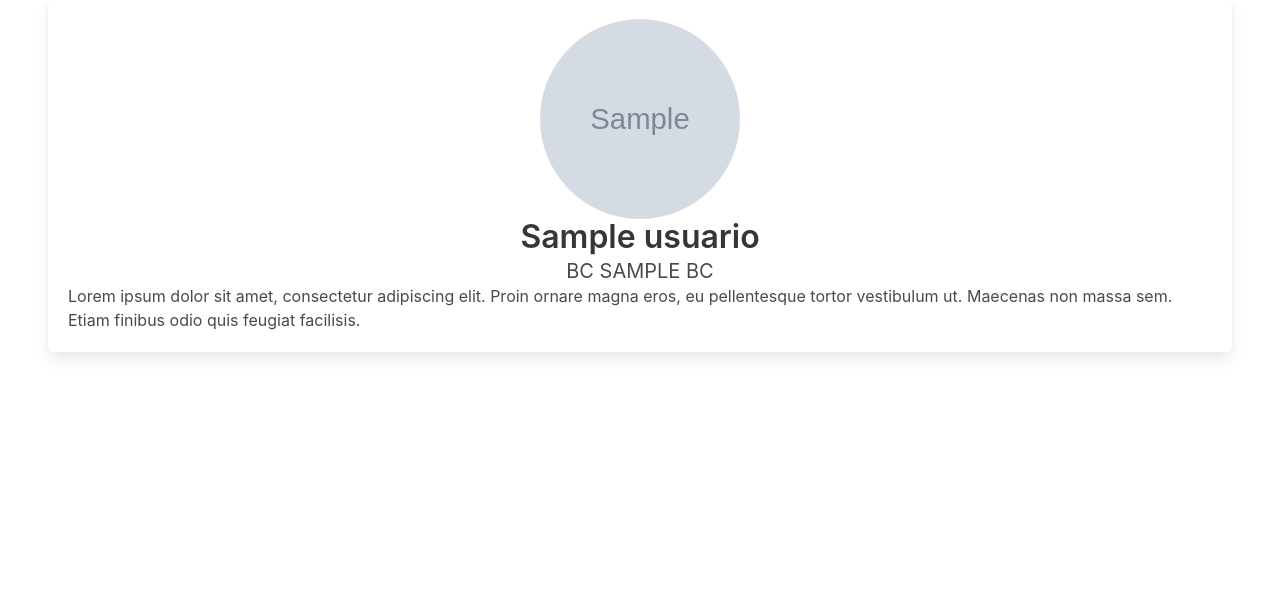
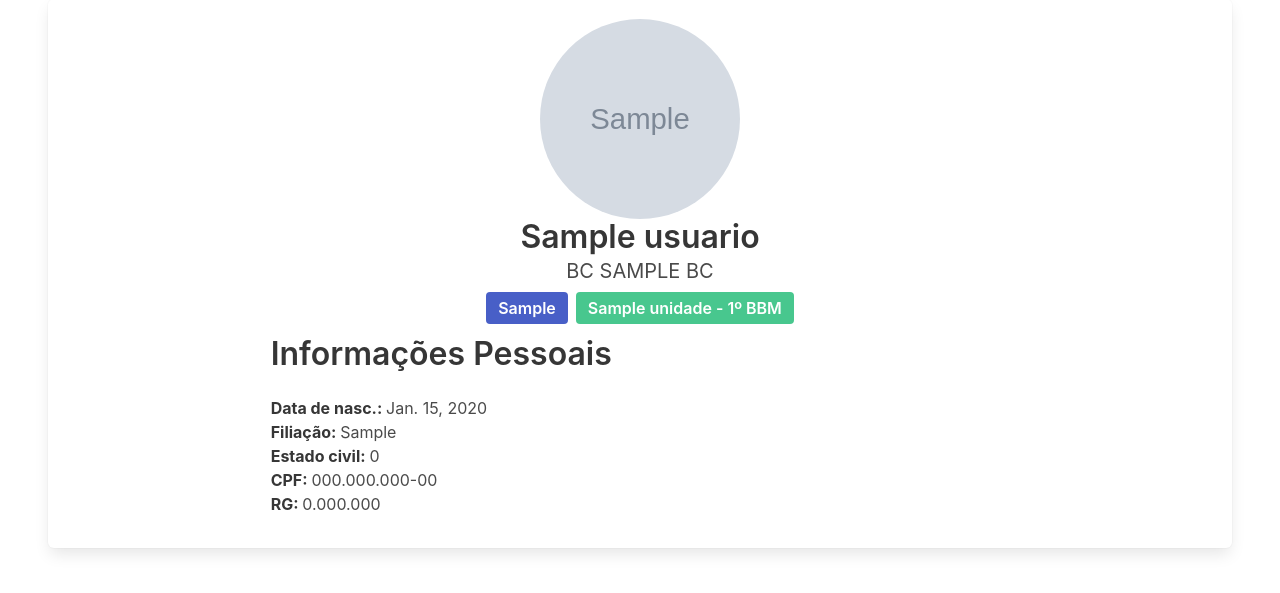
Before and after one commit to joaopaulozorek/cbmsc-lobc, a Django app: a page that uses bcs/templates/bcs/base.html in a window 1280 px wide. Shown: the part 170-763 px from the top of the page. Run offline with Django 3.2, Linux system fonts and the light colour scheme; tables that the repository leaves empty hold one stand-in row (values such as "Sample post"); grey boxes marked "Sample" are stand-in pictures.

Commit message:
Alterações em bc_detail.html

```diff
--- a/bcs/templates/bcs/base.html
+++ b/bcs/templates/bcs/base.html
@@ -25,7 +25,7 @@
 
   <div id="navbarBasicExample" class="navbar-menu">
     <div class="navbar-start">
-      <a class="navbar-item">
+      <a class="navbar-item" href="/">
         Início
       </a>
 
--- a/bcs/templates/bcs/bc_detail.html
+++ b/bcs/templates/bcs/bc_detail.html
@@ -20,12 +20,25 @@
           {% else %}
           <img class="avatar" src='{% static "img/sem-imagem.png" %}'>
           {% endif %}
+          <p class="title">{{bc.bc_usuario.usu_nome}}</p>
+          <p class="subtitle">{{bc}}</p>
+          <p class="title">
+            <span class="tag is-link is-medium">{{bc.bc_graduacao}}</span>
+            <span class="tag is-success is-medium">{{bc.bc_usuario.usu_lotacao}}</span>
+          </p>
+        </div>
 
 
-        <p class="title">{{bc.bc_usuario.usu_nome}}</p>
-        <p class="subtitle">{{bc}}</p>
+          <div class="column is-8 is-offset-2">
+                <!-- START ARTICLE -->
+                <div class="article">
+              <p class="title">Informações Pessoais</p>
+              <p><strong>Data de nasc.: </strong>{{bc.bc_usuario.usu_data_de_nascimento}}</p>
+              <p><strong>Filiação: </strong>{{bc.bc_usuario.usu_filiacao}}</p>
+              <p><strong>Estado civil: </strong>{{bc.bc_usuario.usu_estado_civil}}</p>
+              <p><strong>CPF: </strong>000.000.000-00</p>
+              <p><strong>RG: </strong>0.000.000</p>
             </div>
-      <p>Lorem ipsum dolor sit amet, consectetur adipiscing elit. Proin ornare magna eros, eu pellentesque tortor vestibulum ut. Maecenas non massa sem. Etiam finibus odio quis feugiat facilisis.</p>
           </div>
     </div>
   </div>
```
Lines whose indentation alone changed are shown as unchanged.
